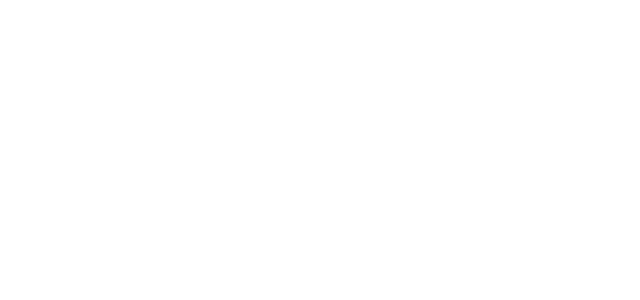
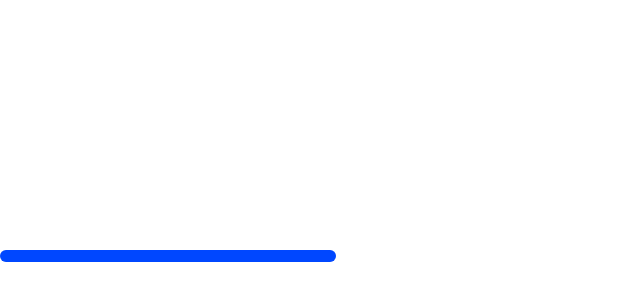
Before and after one commit to EarlyUs/front, a React (Vite) app: page /wing/step/3 in a window 1280 px wide. Shown: the part 178-478 px from the top of the page, without its empty margins (0-640 px from the left). Built offline with nearby package versions, Linux system fonts and the light colour scheme.

Commit message:
✨feat: progressbar 유무에 따른 페이지 분리

```diff
--- /dev/null
+++ b/src/components/Progressbar/index.jsx
@@ -0,0 +1,15 @@
+import * as s from './styles';
+
+const Progressbar = ({ percentage }) => {
+	return (
+		<>
+			<s.Container>
+				<s.ProgressBox>
+					<s.Progress percentage={percentage}></s.Progress>
+				</s.ProgressBox>
+			</s.Container>
+		</>
+	);
+};
+
+export default Progressbar;
--- /dev/null
+++ b/src/components/Progressbar/styles.js
@@ -0,0 +1,22 @@
+import styled from 'styled-components';
+
+export const Container = styled.div`
+	width: fit-content;
+	height: 0.75rem;
+	margin: 4.19rem auto 0;
+`;
+
+export const ProgressBox = styled.div`
+	width: 21rem;
+	height: 0.75rem;
+	margin-bottom: 1.75rem;
+	border-radius: 8px;
+	background-color: var(--gray-light);
+`;
+
+export const Progress = styled.div`
+	width: ${props => props.percentage}%;
+	height: 0.75rem;
+	background-color: var(--blue-strong);
+	border-radius: 8px;
+`;
--- a/src/pages/Layout.jsx
+++ b/src/pages/Layout.jsx
@@ -3,7 +3,9 @@
 const Layout = ({ children }) => {
 	return (
 		<>
-			<s.Container>{children}</s.Container>
+			<s.Container>
+				<s.Wrapper>{children}</s.Wrapper>
+			</s.Container>
 		</>
 	);
 };
--- /dev/null
+++ b/src/pages/ProgressLayout.jsx
@@ -0,0 +1,12 @@
+import * as s from './styles';
+
+const ProgressLayout = ({ children, progressBar }) => {
+	return (
+		<>
+			{progressBar} {/* `/wing/step/*` 페이지에서만 렌더링 */}
+			<s.Container>{children}</s.Container>
+		</>
+	);
+};
+
+export default ProgressLayout;
--- a/src/pages/routes.jsx
+++ b/src/pages/routes.jsx
@@ -1,26 +1,47 @@
-import { Route, Routes as Router } from 'react-router-dom';
+import { Route, Routes as Router, useLocation } from 'react-router-dom';
 import Layout from './Layout';
+import ProgressLayout from './ProgressLayout';
 import MainPage from './Main';
 import LandingPage from './Landing';
 import FirstStepPage from './Step1';
 import SecondStepPage from './Step2';
 import LastStepPage from './Step3';
 import ResultPage from './Result';
+import Progressbar from '../components/Progressbar';
 import '../styles/index.css';
+import DetailPage from './ResultDetail';
 
 const Routes = () => {
-	return (
+	const location = useLocation();
+	const stepPaths = ['/wing/step/1', '/wing/step/2', '/wing/step/3'];
+	const currentStepIndex = stepPaths.indexOf(location.pathname) + 1;
+	const progressPercentage = currentStepIndex * 33.3;
+
+	const isInStepPath = stepPaths.some(path => location.pathname.includes(path));
+
+	// Layout을 선택하는 로직
+	const layout = isInStepPath ? (
+		<ProgressLayout
+			progressBar={<Progressbar percentage={progressPercentage} />}
+		>
+			<Router>
+				<Route path="/wing/step/1" element={<FirstStepPage />} />
+				<Route path="/wing/step/2" element={<SecondStepPage />} />
+				<Route path="/wing/step/3" element={<LastStepPage />} />
+			</Router>
+		</ProgressLayout>
+	) : (
 		<Layout>
 			<Router>
 				<Route path="/" element={<LandingPage />} />
-				<Route path="/welcome" element={<MainPage />} />
-				<Route path="/wing/step/1" element={<FirstStepPage />} />
-				<Route path="/wing/step/2" element={<SecondStepPage />} />
-				<Route path="/wing/step/3" element={<LastStepPage />} />
+				<Route path="/main" element={<MainPage />} />
 				<Route path="/wing/result" element={<ResultPage />} />
+				<Route path="/wing/detail" element={<DetailPage />} />
 			</Router>
 		</Layout>
 	);
+
+	return <>{layout}</>;
 };
 
 export default Routes;
```
